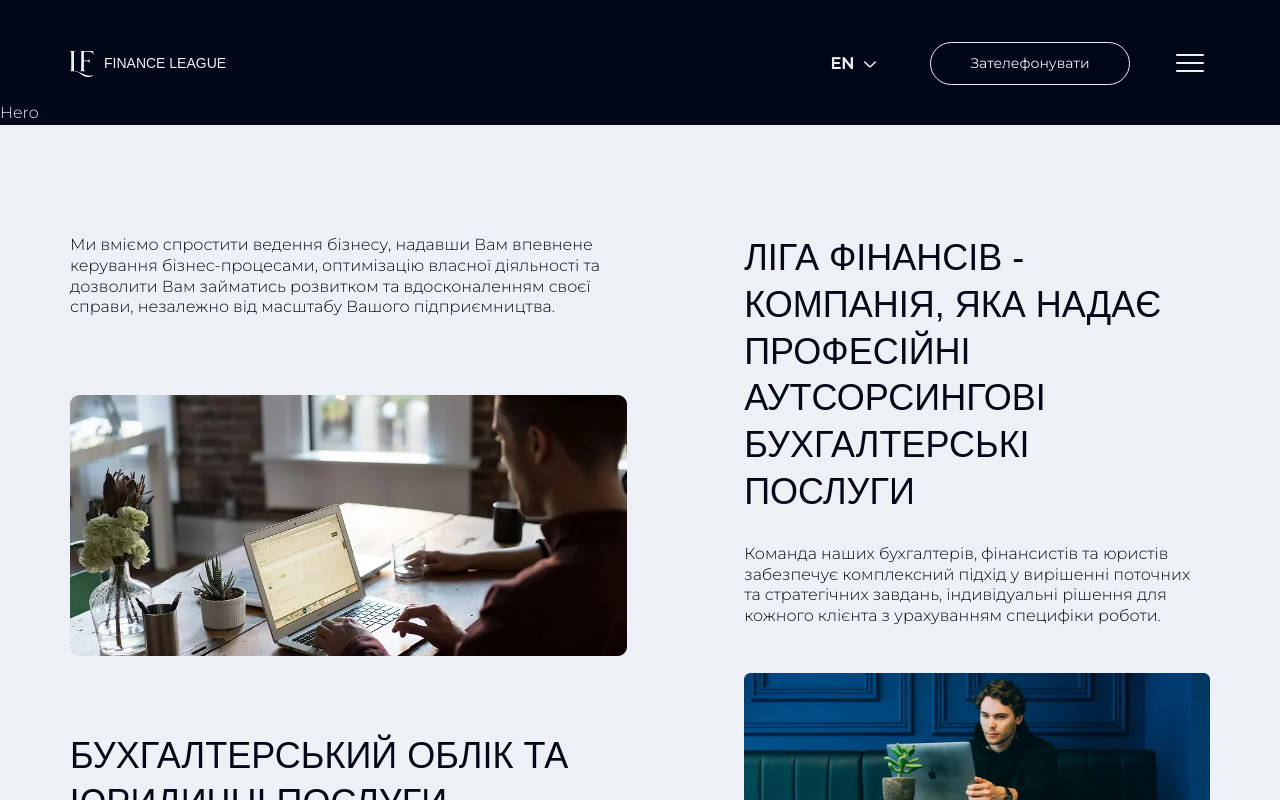
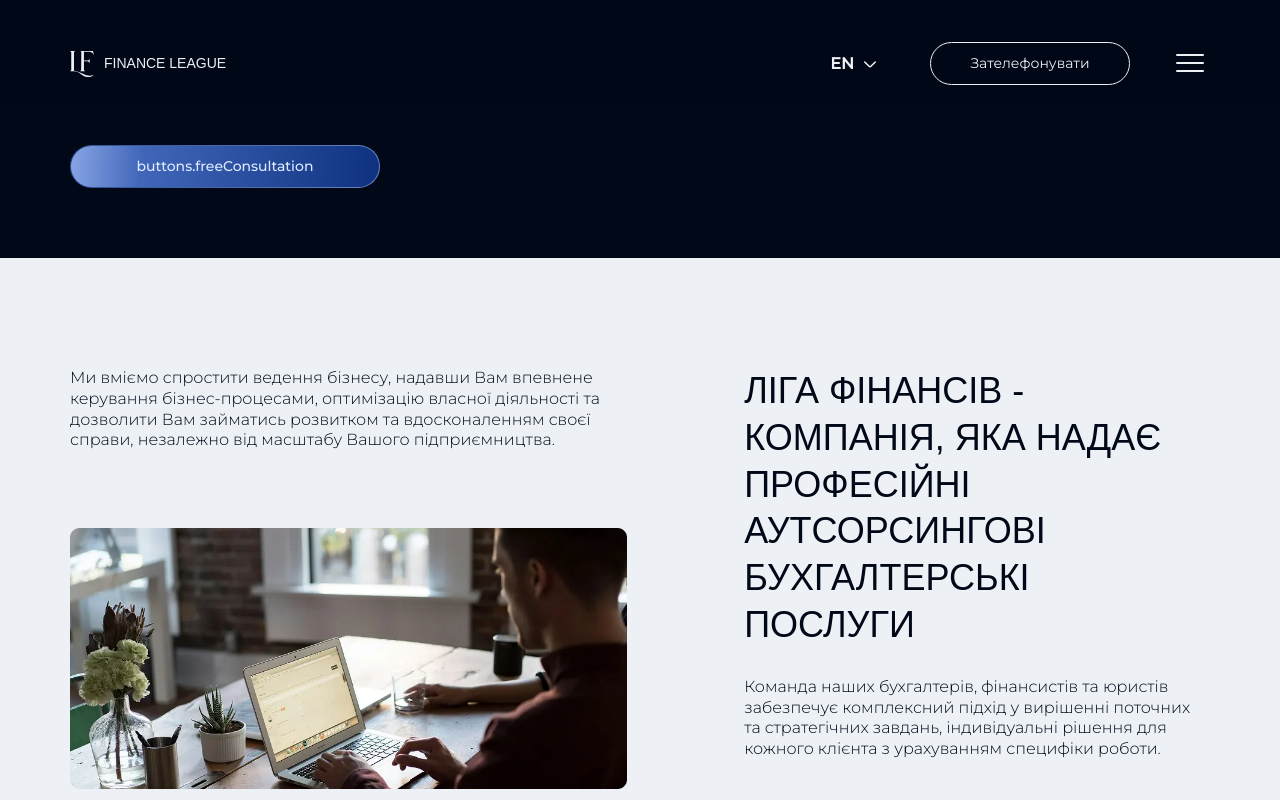
Before and after one commit to cyanidium-dev/liga-finance, a Next.js app: page /en in a window 1280 px wide. Shown: the top 800 px of the page. Built offline with nearby package versions, Linux system fonts and the light colour scheme; a web font is replaced by a local one.

Commit message:
added main button

```diff
--- a/src/app/[locale]/layout.tsx
+++ b/src/app/[locale]/layout.tsx
@@ -49,7 +49,7 @@ export default async function LocaleLayout({
       >
         <NextIntlClientProvider messages={messages}>
           <Header />
-          <main className="flex-1 pt-[74px] lg:pt-[101px]"> {children}</main>
+          <main className="flex-1 pt-[88px] lg:pt-[101px]"> {children}</main>
           <Footer />
         </NextIntlClientProvider>
       </body>
--- a/src/components/homepage/hero/Hero.tsx
+++ b/src/components/homepage/hero/Hero.tsx
@@ -1,3 +1,22 @@
+import MainButton from "@/components/shared/buttons/MainButton";
+import { Link } from "@/i18n/navigation";
+import { useTranslations } from "next-intl";
+
 export default function Hero() {
-  return <div>Hero</div>;
+  const t = useTranslations();
+
+  return (
+    <section className="pt-3 xl:pt-[44px] pb-20 xl:pb-[70px]">
+      <div className="container max-w-[1920px]">
+        <Link
+          href="#consultation"
+          className="block w-full max-w-[310px] mx-auto xl:mx-0"
+        >
+          <MainButton className="w-full">
+            {t("buttons.freeConsultation")}
+          </MainButton>
+        </Link>
+      </div>
+    </section>
+  );
 }
--- /dev/null
+++ b/src/components/shared/buttons/MainButton.tsx
@@ -0,0 +1,22 @@
+import { ButtonProps } from "@/types/buttonProps";
+
+export default function MainButton({
+  children,
+  className = "",
+
+  onClick,
+}: ButtonProps) {
+  return (
+    <button
+      onClick={onClick}
+      className={`group flex items-center justify-center p-[1px] rounded-full bg-mainButtonBorderGradient transition duration-300 ease-in-out active:scale-95 ${className}`}
+    >
+      <div
+        className="w-full h-full px-4 py-[10px] rounded-full bg-mainButtonGradient text-14med text-lightBlue focus-visible:brightness-[115%]
+      xl:hover:brightness-[115%] transition duration-300 ease-in-out"
+      >
+        {children}
+      </div>
+    </button>
+  );
+}
--- a/tailwind.config.ts
+++ b/tailwind.config.ts
@@ -61,11 +61,16 @@ export default {
         white: "#EDF0F5",
         main: "#031847",
         blue: "#4267B6",
+        lightBlue: "#DEEBFF",
       },
 
       backgroundImage: {
         statisticsGradient:
           "linear-gradient(157.49deg, #EDF0F5 47.4%, #1543AB 174.19%)",
+        mainButtonGradient:
+          "linear-gradient(93.56deg, #B4CCFF -14.73%, #4267BA 22.87%, #0F3381 97.81%)",
+        mainButtonBorderGradient:
+          "linear-gradient(90deg, #304F94 0%, #6582C2 100%)",
       },
       boxShadow: {},
     },
```
